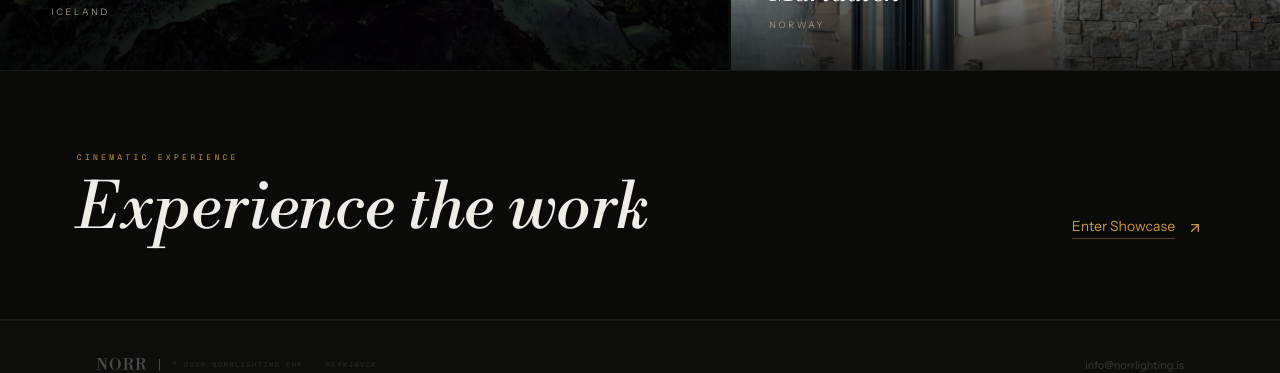
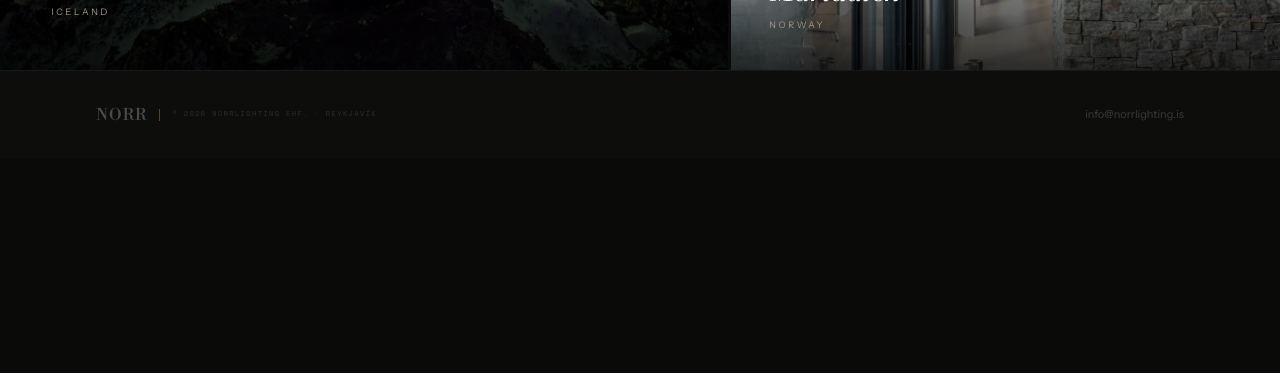
Before and after one commit to gabrielgunnars/norrlighting, a React (Vite) app: page /projects in a window 1280 px wide. Shown: the part 808-1181 px from the top of the page. After the commit the page ends 967 px from the top, so only its background shows below. Built offline with nearby package versions, Linux system fonts and the light colour scheme; no server answers; the database is empty.

Commit message:
remove: Showcase from nav and projects page entry point

```diff
--- a/src/app/Root.tsx
+++ b/src/app/Root.tsx
@@ -5,7 +5,6 @@ import { useData } from "./data/store";
 
 const navLinks = [
   { label: "Projects", to: "/projects" },
-  { label: "Showcase", to: "/showcase" },
   { label: "Team", to: "/team" },
   { label: "Studio", to: "/studio" },
 ];
--- a/src/app/pages/Projects.tsx
+++ b/src/app/pages/Projects.tsx
@@ -162,32 +162,6 @@ export function Projects() {
         })}
       </div>
 
-      {/* ── "Experience the work" showcase entry ── */}
-      <Link
-        to="/showcase"
-        className="group block border-t border-b border-[rgba(240,237,230,0.07)] bg-[#0A0A09] hover:bg-[#0d0d0c] transition-colors duration-500"
-        style={{ paddingTop: "5rem", paddingBottom: "5rem", paddingLeft: "clamp(2rem,6vw,6rem)", paddingRight: "clamp(2rem,6vw,6rem)" }}
-      >
-        <div className="max-w-[1600px] mx-auto flex items-end justify-between gap-8">
-          <div>
-            <p className="font-['Space_Mono'] text-[8px] tracking-[0.4em] uppercase text-[#C8963E] mb-4">
-              Cinematic Experience
-            </p>
-            <h2
-              className="font-['Libre_Bodoni'] italic font-normal text-[#F0EDE6]"
-              style={{ fontSize: "clamp(2rem, 5vw, 4rem)", lineHeight: 0.95 }}
-            >
-              Experience the work
-            </h2>
-          </div>
-          <div className="flex items-center gap-3 shrink-0 font-['Instrument_Sans'] text-sm text-[#C8963E] group-hover:gap-5 transition-all duration-300">
-            <span className="border-b border-[#C8963E]/40 pb-0.5 group-hover:border-[#C8963E] transition-colors">
-              Enter Showcase
-            </span>
-            <ArrowUpRight size={16} className="group-hover:translate-x-0.5 group-hover:-translate-y-0.5 transition-transform duration-300" />
-          </div>
-        </div>
-      </Link>
     </>
   );
 }
```
